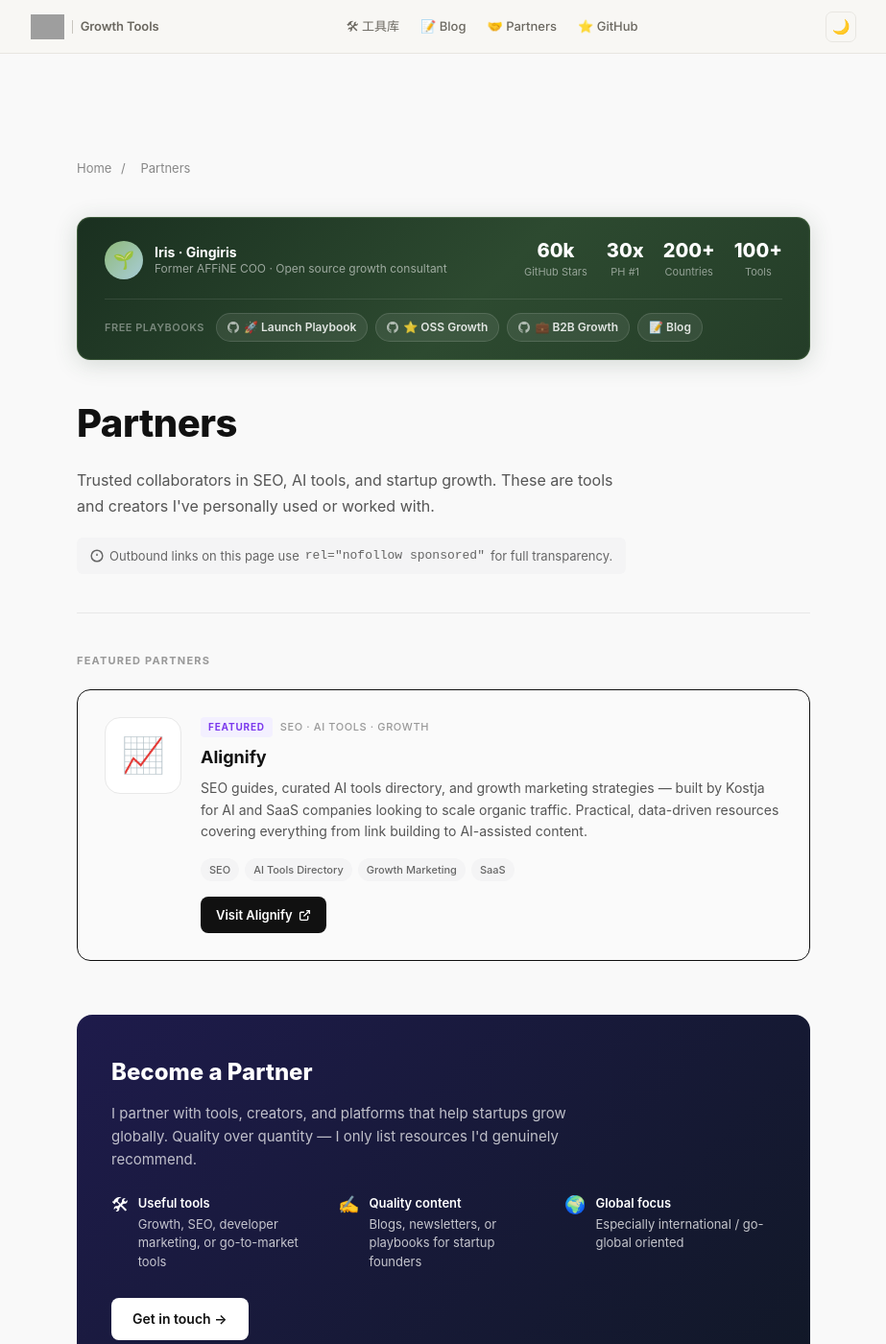
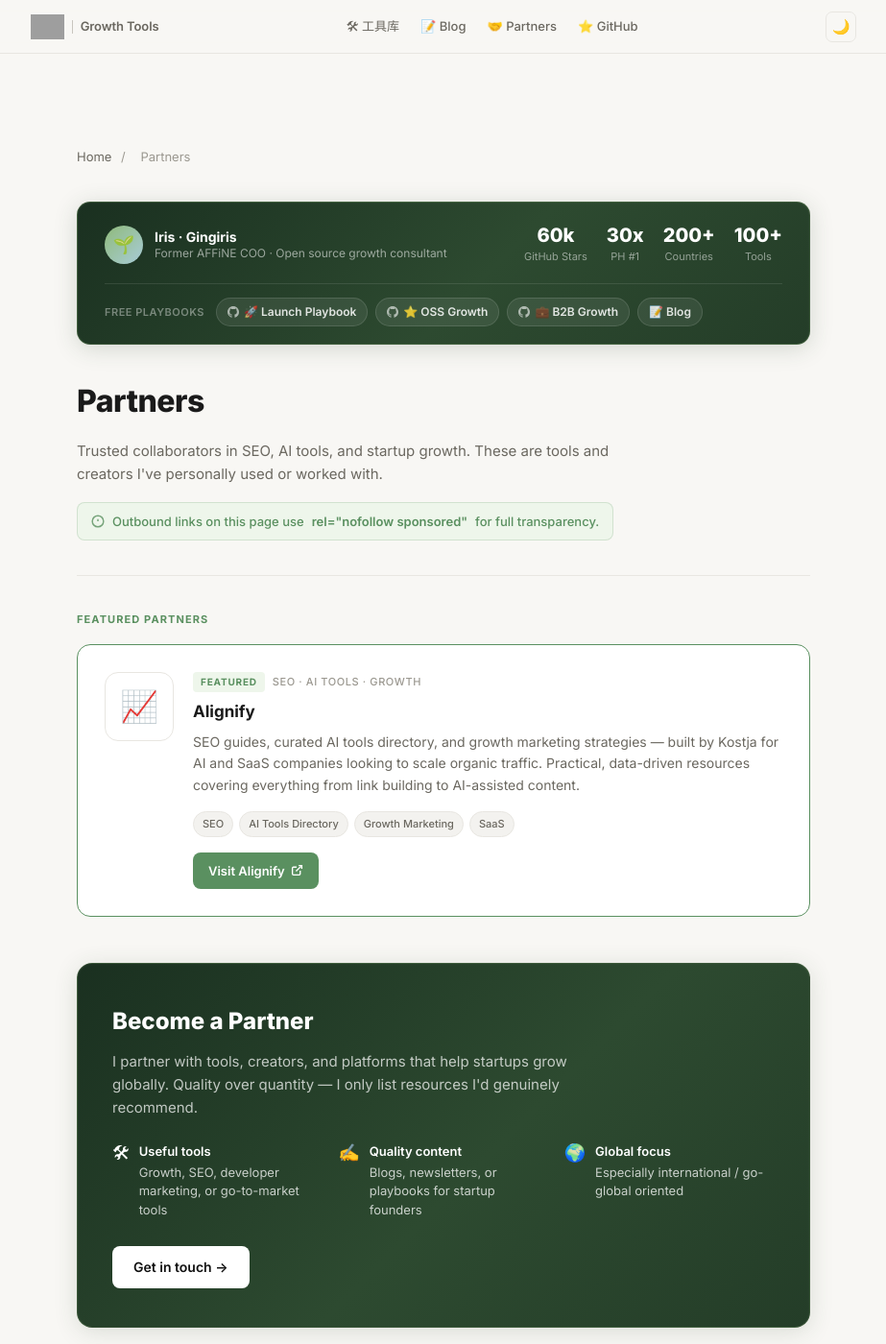
Before and after one commit to Gingiris/growth-tools, a Jekyll site: the page built from partnership.html, in a window 1280 px wide and 1400 px high. Shown: the whole window at 96% size, without its empty margins (178-1101 px from the left). Built offline with Jekyll 4.4.1, drawn with Linux system fonts in a browser that asks for light colours; grey boxes are pictures that could not be loaded.

Commit message:
partnership: replace all hardcoded colors with CSS variables
- Remove body background/color !important overrides (default.html handles it)
- All colors now use CSS variables (var(--text), var(--accent), etc.)
- transparency-note: green-light bg + accent color, code tag inherits Inter
- featured-badge: green (#eef6eb) replacing purple (#f3f0ff)
- partner-cta button: green accent replacing #111 black
- partner-card.featured border: green accent replacing #111
- tags: surface-hover bg + border replacing hardcoded gray
- Become a Partner: forest green gradient matching stats banner

Co-Authored-By: Claude Sonnet 4.6 <noreply@anthropic.com>

```diff
--- a/partnership.html
+++ b/partnership.html
@@ -6,41 +6,34 @@ canonical_url: https://gingiris.github.io/growth-tools/partnership/
 ---
 
 <style>
-  /* Override dark default layout */
-  body {
-    background: #f9f9f9 !important;
-    color: #111 !important;
-  }
-
   .partners-page {
     max-width: 860px;
     margin: 0 auto;
-    padding: 60px 24px 120px;
-    font-family: -apple-system, BlinkMacSystemFont, 'Segoe UI', sans-serif;
+    padding: 48px 24px 120px;
   }
 
   /* Breadcrumb */
   .breadcrumb-nav {
     font-size: 13px;
-    color: #888;
-    margin-bottom: 40px;
+    color: var(--text-secondary);
+    margin-bottom: 36px;
   }
-  .breadcrumb-nav a { color: #888; text-decoration: none; }
-  .breadcrumb-nav a:hover { color: #111; }
-  .breadcrumb-nav span { margin: 0 6px; }
+  .breadcrumb-nav a { color: var(--text-secondary); text-decoration: none; }
+  .breadcrumb-nav a:hover { color: var(--text); }
+  .breadcrumb-nav span { margin: 0 6px; color: var(--text-muted); }
 
   /* Header */
-  .partners-header { margin-bottom: 16px; }
+  .partners-header { margin-bottom: 20px; }
   .partners-header h1 {
-    font-size: 40px;
+    font-size: 32px;
     font-weight: 800;
-    color: #111;
+    color: var(--text);
     margin: 0 0 12px;
     letter-spacing: -0.5px;
   }
   .partners-header p {
-    font-size: 16px;
-    color: #555;
+    font-size: 15px;
+    color: var(--text-secondary);
     max-width: 560px;
     line-height: 1.65;
     margin: 0;
@@ -48,36 +41,47 @@ canonical_url: https://gingiris.github.io/growth-tools/partnership/
   .transparency-note {
     display: inline-flex;
     align-items: center;
-    gap: 6px;
-    background: #f4f4f5;
-    border-radius: 6px;
+    gap: 8px;
+    background: var(--green-light);
+    border: 1px solid rgba(90,144,96,0.2);
+    border-radius: 8px;
     padding: 8px 14px;
     font-size: 13px;
-    color: #666;
-    margin-top: 20px;
+    color: var(--accent);
+    margin-top: 16px;
+    font-weight: 500;
   }
-  .transparency-note svg { flex-shrink: 0; }
+  .transparency-note svg { flex-shrink: 0; opacity: 0.8; }
+  .transparency-note code {
+    font-family: inherit;
+    font-weight: 600;
+    background: none;
+    border: none;
+    padding: 0;
+    color: var(--accent);
+    font-size: 13px;
+  }
 
   /* Divider */
   .section-divider {
     border: none;
-    border-top: 1px solid #e8e8e8;
-    margin: 40px 0;
+    border-top: 1px solid var(--border);
+    margin: 36px 0;
   }
 
   /* Section label */
   .section-label {
     font-size: 11px;
     font-weight: 700;
-    letter-spacing: 1.2px;
+    letter-spacing: 0.1em;
     text-transform: uppercase;
-    color: #999;
-    margin-bottom: 20px;
+    color: var(--accent);
+    margin-bottom: 16px;
   }
 
   /* Partner cards */
   .partner-card {
-    border: 1px solid #e8e8e8;
+    border: 1px solid var(--border);
     border-radius: 14px;
     padding: 28px;
     display: flex;
@@ -85,30 +89,30 @@ canonical_url: https://gingiris.github.io/growth-tools/partnership/
     align-items: flex-start;
     margin-bottom: 16px;
     transition: box-shadow 0.18s, border-color 0.18s;
-    background: #fff;
+    background: var(--surface);
   }
   .partner-card:hover {
     box-shadow: 0 4px 24px rgba(0,0,0,0.07);
-    border-color: #d0d0d0;
+    border-color: var(--border-hover);
   }
   .partner-card.featured {
-    border-color: #111;
-    background: #fafafa;
+    border-color: var(--accent);
+    background: var(--surface);
   }
 
   .partner-logo {
-    width: 80px;
-    height: 80px;
-    border-radius: 16px;
-    border: 1px solid #e8e8e8;
-    background: #fff;
+    width: 72px;
+    height: 72px;
+    border-radius: 14px;
+    border: 1px solid var(--border);
+    background: var(--surface);
     display: flex;
     align-items: center;
     justify-content: center;
-    font-size: 36px;
+    font-size: 32px;
     flex-shrink: 0;
     overflow: hidden;
-    padding: 10px;
+    padding: 8px;
     box-sizing: border-box;
   }
   .partner-logo img {
@@ -132,28 +136,28 @@ canonical_url: https://gingiris.github.io/growth-tools/partnership/
     font-weight: 700;
     letter-spacing: 0.8px;
     text-transform: uppercase;
-    color: #7c3aed;
-    background: #f3f0ff;
+    color: var(--accent);
+    background: var(--green-light);
     padding: 2px 8px;
     border-radius: 4px;
   }
   .partner-category {
     font-size: 11px;
-    color: #999;
+    color: var(--text-muted);
     font-weight: 500;
     text-transform: uppercase;
     letter-spacing: 0.6px;
   }
 
   .partner-name {
-    font-size: 18px;
+    font-size: 17px;
     font-weight: 700;
-    color: #111;
+    color: var(--text);
     margin: 0 0 6px;
   }
   .partner-desc {
     font-size: 14px;
-    color: #555;
+    color: var(--text-secondary);
     line-height: 1.6;
     margin: 0 0 16px;
   }
@@ -166,8 +170,9 @@ canonical_url: https://gingiris.github.io/growth-tools/partnership/
   }
   .tag {
     font-size: 11px;
-    color: #666;
-    background: #f4f4f5;
+    color: var(--text-secondary);
+    background: var(--surface-hover);
+    border: 1px solid var(--border);
     padding: 3px 9px;
     border-radius: 20px;
     font-weight: 500;
@@ -180,22 +185,24 @@ canonical_url: https://gingiris.github.io/growth-tools/partnership/
     font-size: 13px;
     font-weight: 600;
     color: #fff;
-    background: #111;
+    background: var(--accent);
     padding: 8px 16px;
     border-radius: 8px;
     text-decoration: none;
     transition: background 0.15s;
   }
-  .partner-cta:hover { background: #333; }
+  .partner-cta:hover { background: var(--accent-hover); }
   .partner-cta svg { width: 13px; height: 13px; }
 
   /* Become a partner section */
   .become-partner {
-    margin-top: 56px;
-    background: linear-gradient(135deg, #1e1b4b 0%, #111827 100%);
+    margin-top: 48px;
+    background: linear-gradient(135deg, #1a3020 0%, #2d4a30 55%, #243d28 100%);
     border-radius: 16px;
     padding: 40px 36px;
     color: #fff;
+    border: 1px solid rgba(143,186,122,0.2);
+    box-shadow: 0 4px 24px rgba(45,74,48,0.15);
   }
   .become-partner h2 {
     font-size: 24px;
```
